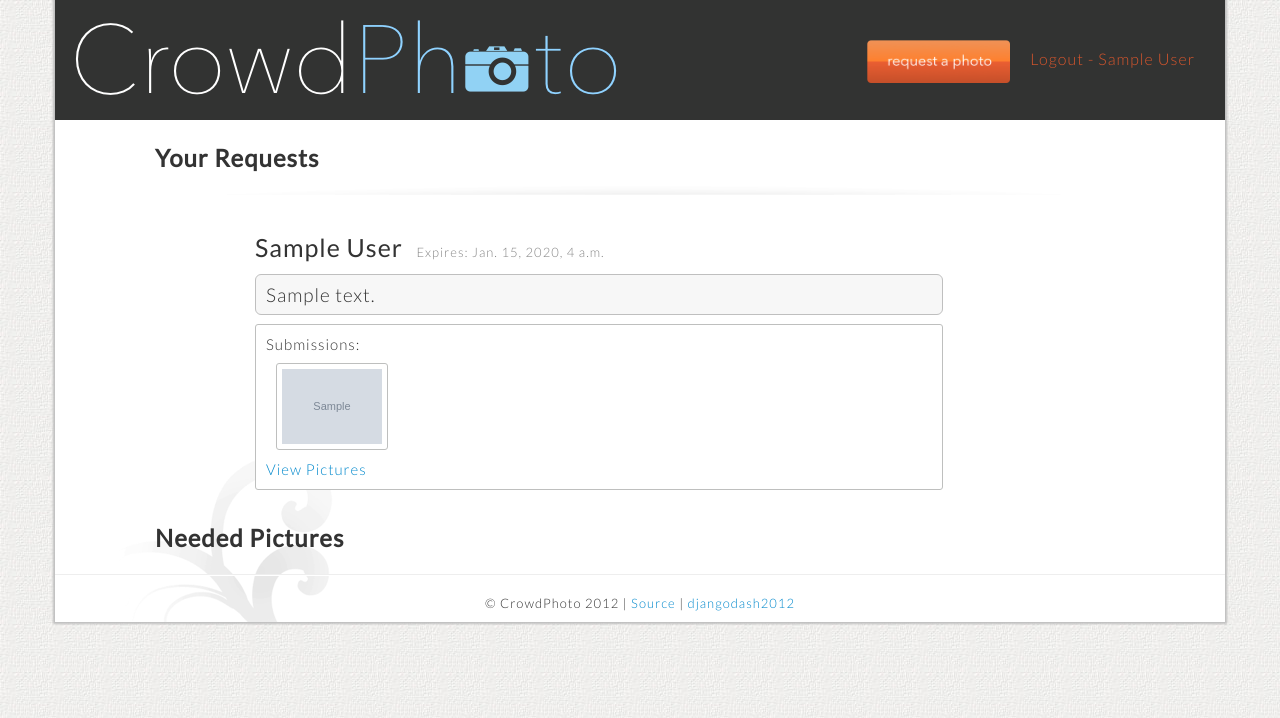
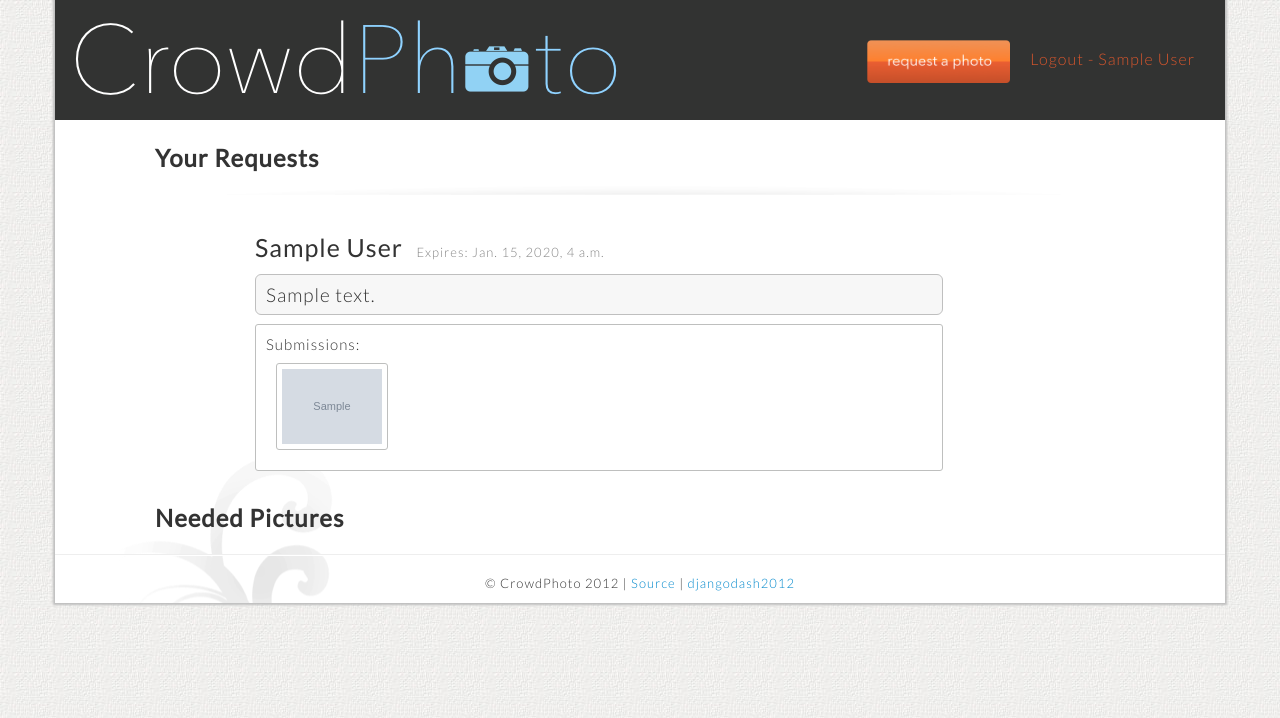
Before and after one commit to buddylindsey/photo-blogger, a Django app: page /list in a window 1280 px wide. Shown: the top 718 px of the page. Run offline with Django 3.2, Linux system fonts and the light colour scheme; a user stored in the database is signed in; tables that the repository leaves empty hold one stand-in row (values such as "Sample post"); grey boxes marked "Sample" are stand-in pictures; parts of the project's set-up code (start-up, migrations or seed data) failed here and were passed over; some libraries are stand-ins or nearby versions.

Commit message:
removed full screen preview

```diff
--- a/home/templates/home/list.html
+++ b/home/templates/home/list.html
@@ -24,8 +24,6 @@
           <img src="{{ MEDIA_URL }}{{ offer.image }}" class="offerthumbnail" />
           {% empty %}
           {% endfor %}
-          <br />
-          <a href="#" class="location-review" data-request-id="{{ request.id }}">View Pictures</a>
         </div>
       </div>
     </div>
```
